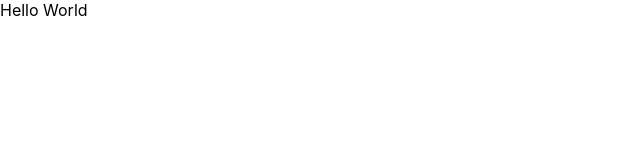
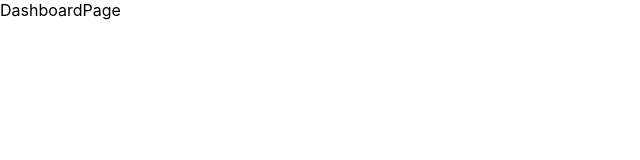
Before and after one commit to AVIVASHISHTA29/crypto-dashboard-feb, a React (Create React App) app: page /dashboard in a window 1280 px wide. Shown: the top 160 px of the page, without its empty margins (0-640 px from the left). Built offline with nearby package versions, Linux system fonts and the light colour scheme.

Commit message:
react router

```diff
--- a/package.json
+++ b/package.json
@@ -8,6 +8,7 @@
     "@testing-library/user-event": "^13.5.0",
     "react": "^18.2.0",
     "react-dom": "^18.2.0",
+    "react-router-dom": "^6.8.1",
     "react-scripts": "5.0.1",
     "web-vitals": "^2.1.4"
   },
--- a/src/App.js
+++ b/src/App.js
@@ -1,7 +1,22 @@
+import { BrowserRouter, Route, Routes } from "react-router-dom";
 import "./App.css";
+import DashboardPage from "./pages/dashboard";
+import HomePage from "./pages/home";
 
 function App() {
-  return <div>Hello World</div>;
+  return (
+    <div>
+      <BrowserRouter>
+        <Routes>
+          <Route path="/" element={<HomePage />} />
+          <Route path="/dashboard" element={<DashboardPage />} />
+          {/* <Route path="/coin/:id" element={<CoinPage />} />
+          <Route path="/compare" element={<ComparePage />} />
+          <Route path="/watchlist" element={<WatchlistPage />} /> */}
+        </Routes>
+      </BrowserRouter>
+    </div>
+  );
 }
 
 export default App;
--- /dev/null
+++ b/src/pages/dashboard.js
@@ -0,0 +1,7 @@
+import React from "react";
+
+function DashboardPage() {
+  return <div>DashboardPage</div>;
+}
+
+export default DashboardPage;
--- /dev/null
+++ b/src/pages/home.js
@@ -0,0 +1,7 @@
+import React from "react";
+
+function HomePage() {
+  return <div>HomePage</div>;
+}
+
+export default HomePage;
```
Also changed, not shown: 1 other file (tests, documents, lock files or other folders).
